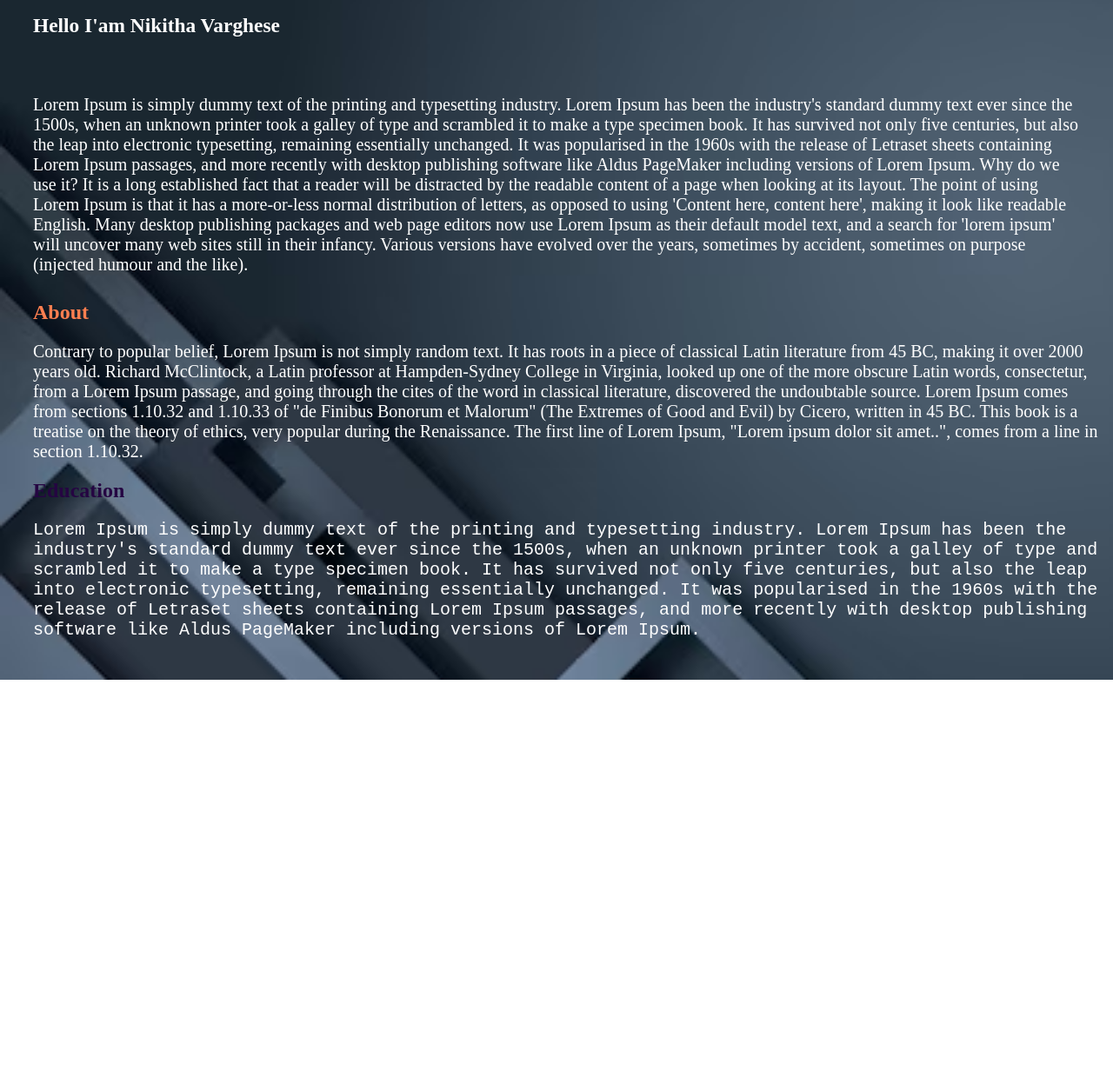
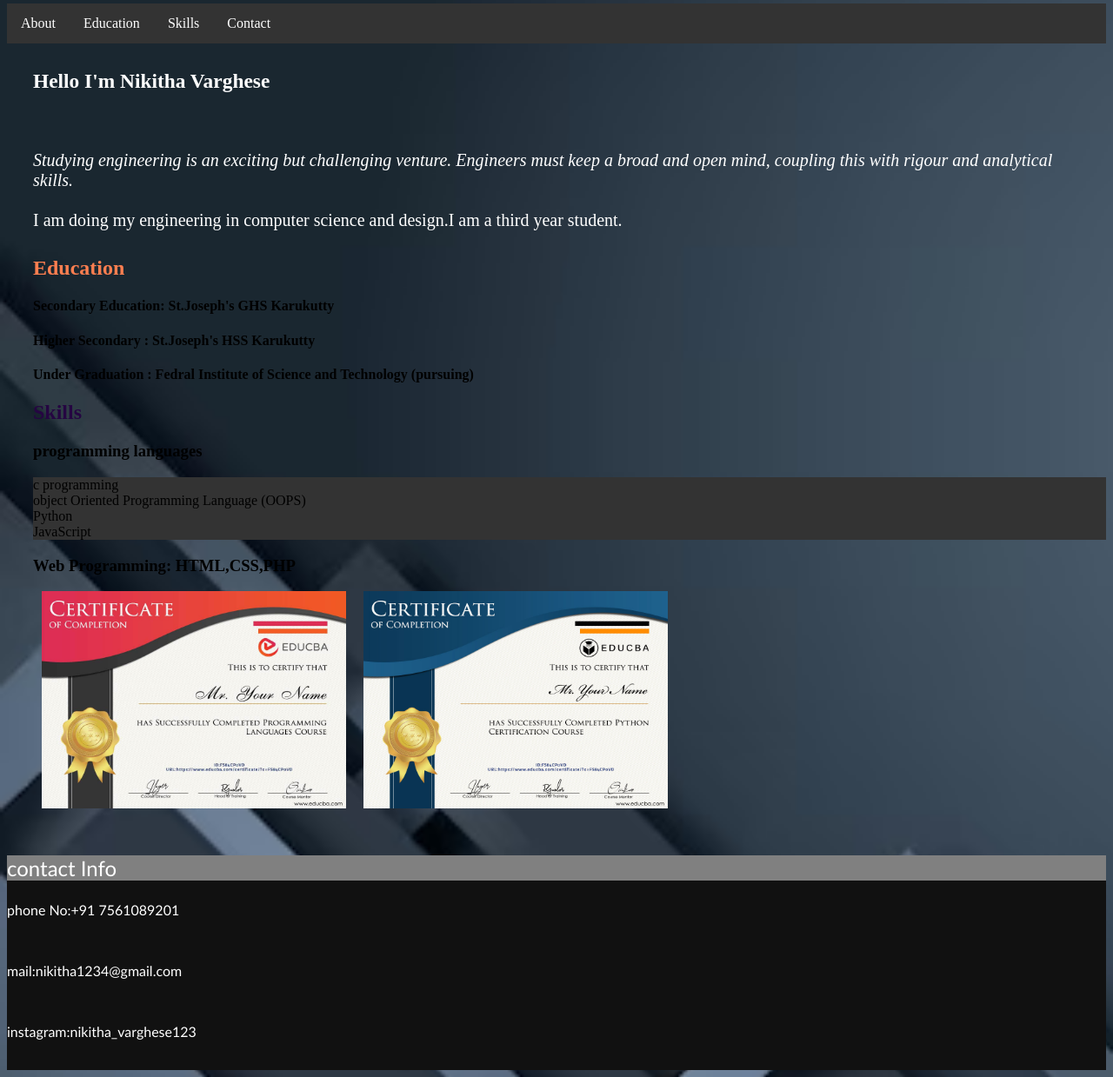
Before and after one commit to Nikitha-592003/project, a plain HTML site: page index.html in a window 1280 px wide. Shown: the part 371-1610 px from the top of the page at 87% size. Before the commit the page ends 1153 px from the top, so only its background shows below. Drawn offline with Linux system fonts and the light colour scheme.

Commit message:
First day changes

```diff
--- a/index.html
+++ b/index.html
@@ -10,50 +10,71 @@
 
 
     <h1>PORTFOLIO</h1>
+
+
+    <hr>
+    <img class="im" src="./WhatsApp Image 2022-12-02 at 5.08.19 PM.jpeg" alt="img" width="150px" height="150px">
     <h2>Nikitha Varghese</h2>
-    <hr>
-
     <ul>
-        <li><a class="active" href="#home">Home</a></li>
-        <li><a href="#about">About</a></li>
+        <li><a class="active" href="#about">About</a></li>
         <li><a href="#edu">Education</a></li>
+        <li><a href="#skill">Skills</a></li>
         <li><a href="#contact">Contact</a></li>
 
       </ul>
 
-      <div class="img">
-            <img src="./WhatsApp Image 2022-12-02 at 5.08.19 PM.jpeg" alt="img" width="140px" height="140px">
-
-      </div>
-      <div class="intro" id="home">
-            <h3>Hello I'am Nikitha Varghese</h3>
+      <div class="intro" id="about">
+            <h3>Hello I'm Nikitha Varghese</h3>
             <br>
                 <p>
+                   <i>Studying engineering is an exciting but challenging venture. Engineers must keep a broad and open mind, coupling this with rigour and analytical skills.</i> <br><br>
+                   I am doing my engineering in computer science and design.I am a third year student.
+               </p>
+      </div>
+      <div id="edu" style="margin-left: 30px;">
+                <h2 style="color:coral;">Education</h2>
+                <p style="color:white;font-size: 20px;">
 
-                    Lorem Ipsum is simply dummy text of the printing and typesetting industry. Lorem Ipsum has been the industry's standard dummy text ever since the 1500s, when an unknown printer took a galley of type and scrambled it to make a type specimen book. It has survived not only five centuries, but also the leap into electronic typesetting, remaining essentially unchanged. It was popularised in the 1960s with the release of Letraset sheets containing Lorem Ipsum passages, and more recently with desktop publishing software like Aldus PageMaker including versions of Lorem Ipsum.
-                    Why do we use it?
+                        <h4>Secondary Education: St.Joseph's GHS Karukutty</h4>
+                        <h4>Higher Secondary : St.Joseph's HSS Karukutty</h4>
+                        <h4>Under Graduation : Fedral Institute of Science and Technology (pursuing)</h4>
 
-                    It is a long established fact that a reader will be distracted by the readable content of a page when looking at its layout. The point of using Lorem Ipsum is that it has a more-or-less normal distribution of letters, as opposed to using 'Content here, content here', making it look like readable English. Many desktop publishing packages and web page editors now use Lorem Ipsum as their default model text, and a search for 'lorem ipsum' will uncover many web sites still in their infancy. Various versions have evolved over the years, sometimes by accident, sometimes on purpose (injected humour and the like).
-                    </p>
-
-      </div>
-      <div id="about" style="margin-left: 30px;">
-                <h2 style="color:coral;">About</h2>
-                <p style="color:white;font-size: 20px;">
-                    Contrary to popular belief, Lorem Ipsum is not simply random text. It has roots in a piece of classical Latin literature from 45 BC, making it over 2000 years old. Richard McClintock, a Latin professor at Hampden-Sydney College in Virginia, looked up one of the more obscure Latin words, consectetur, from a Lorem Ipsum passage, and going through the cites of the word in classical literature, discovered the undoubtable source. Lorem Ipsum comes from sections 1.10.32 and 1.10.33 of "de Finibus Bonorum et Malorum" (The Extremes of Good and Evil) by Cicero, written in 45 BC. This book is a treatise on the theory of ethics, very popular during the Renaissance. The first line of Lorem Ipsum, "Lorem ipsum dolor sit amet..", comes from a line in section 1.10.32.
                 </p>
 
       </div>
-      <div id="edu" style="margin-left: 30px;">
-            <h2 style="color:rgb(37, 5, 66)">Education</h2>
+      <div id="skill" style="margin-left: 30px;">
+            <h2 style="color:rgb(37, 5, 66)">Skills</h2>
             <p style="color:white;font-family: 'Courier New', Courier, monospace;font-size: 20px;">
-                Lorem Ipsum is simply dummy text of the printing and typesetting industry. Lorem Ipsum has been the industry's standard dummy text ever since the 1500s, when an unknown printer took a galley of type and scrambled it to make a type specimen book. It has survived not only five centuries, but also the leap into electronic typesetting, remaining essentially unchanged. It was popularised in the 1960s with the release of Letraset sheets containing Lorem Ipsum passages, and more recently with desktop publishing software like Aldus PageMaker including versions of Lorem Ipsum.
-            </p>
-            <br>
+                    <h3>programming languages</h3>
+                    <ul id="p">
+                        <li>c programming</li><br>
+                        <li>object Oriented Programming Language (OOPS)</li><br>
+                        <li>Python</li><br>
+                        <li>JavaScript</li>
+                    </ul>
+                    <h3>Web Programming: HTML,CSS,PHP</h3>
+                    <div class="pa">
+
+                                <div style="width:350px;height:250px;padding-bottom: 30px;">
+                                    <img src="./oops.jpg" alt="java" style="width:350px;height:250px;">
+                                </div>
+                                <div style="width:350px;height:250px;margin-left: 20px;">
+                                    <img src="./py.jpg" alt="py" style="width:350px;height:250px;">
+                                </div>
+                    </div>
 
 
+            </p>
+         </div>
 
-      </div>
+
+            <div class="con" id="contact">
+                    <p style="background-color:grey; font-size: x-large;">contact Info</p>
+                    <p>phone No:+91 7561089201</p><br>
+                    <p>mail:nikitha1234@gmail.com</p><br>
+                    <p>instagram:nikitha_varghese123</p><br>
+
+            </div>
 
 </body>
 </html>
--- a/style.css
+++ b/style.css
@@ -3,18 +3,19 @@ h1{color:azure;
 
 hr{color: white;}
 
-h2{color:white;}
+h2{color:white;
+   align-content: center;
+  }
 body{
     background-image: url(./bg.avif);
     background-repeat: no-repeat;
-  background-size: 150%;
+  background-size: 200%;
 opacity: 1;}
 
 
-.img{margin: 30px;
-     width:140px;
-     height:140px;
+img.im{margin: 30px;
      border:2px solid white;
+     border-radius: 50%;
 
    }
 
@@ -46,5 +47,18 @@ opacity: 1;}
   .intro{
      margin:30px;
     color:white;
+  font-size:20px;}
 
-  font-size:20px;}
+
+  ul.p{color:green;}
+
+  div.pa{display: flex;
+   margin-left: 10px;}
+
+  ul.p{color:white;}
+
+  .con{background-color: #111;
+  font-size: medium;
+font-family: 'Gill Sans', 'Gill Sans MT', Calibri, 'Trebuchet MS', sans-serif;
+font-weight: 400;
+color:white;}
```
Also changed, not shown: oops.jpg (added), py.jpg (added).
